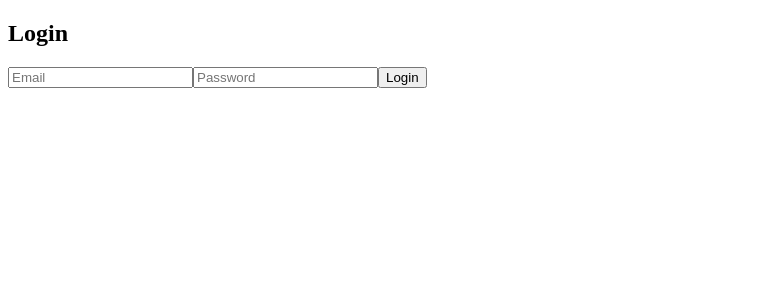
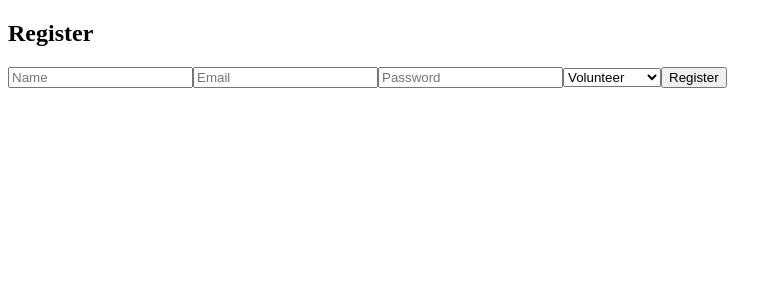
Before and after one commit to Httpednah/volunteer-connect-frontend, a React (Vite) app in the folder volunteer-connect-frontend/: page /register in a window 1280 px wide. Shown: the top 300 px of the page, without its empty margins (0-782 px from the left). Built offline with nearby package versions, Linux system fonts and the light colour scheme.

Commit message:
fixed register page

```diff
--- a/volunteer-connect-frontend/src/pages/Register.jsx
+++ b/volunteer-connect-frontend/src/pages/Register.jsx
@@ -1,22 +1,31 @@
 import { useState } from "react";
-import { loginUser } from "../services/api";
+import { registerUser } from "../services/api";
 
-export default function Login() {
-  const [email, setEmail] = useState("");
-  const [password, setPassword] = useState("");
+export default function Register() {
+  const [form, setForm] = useState({
+    name: "",
+    email: "",
+    password: "",
+    role: "volunteer",
+  });
 
   async function handleSubmit(e) {
     e.preventDefault();
-    const res = await loginUser({ email, password });
+    const res = await registerUser(form);
     alert(JSON.stringify(res));
   }
 
   return (
     <form onSubmit={handleSubmit}>
-      <h2>Login</h2>
-      <input placeholder="Email" onChange={e => setEmail(e.target.value)} />
-      <input type="password" placeholder="Password" onChange={e => setPassword(e.target.value)} />
-      <button type="submit">Login</button>
+      <h2>Register</h2>
+      <input placeholder="Name" onChange={e => setForm({ ...form, name: e.target.value })} />
+      <input placeholder="Email" onChange={e => setForm({ ...form, email: e.target.value })} />
+      <input type="password" placeholder="Password" onChange={e => setForm({ ...form, password: e.target.value })} />
+      <select onChange={e => setForm({ ...form, role: e.target.value })}>
+        <option value="volunteer">Volunteer</option>
+        <option value="organization">Organization</option>
+      </select>
+      <button type="submit">Register</button>
     </form>
   );
 }
```
